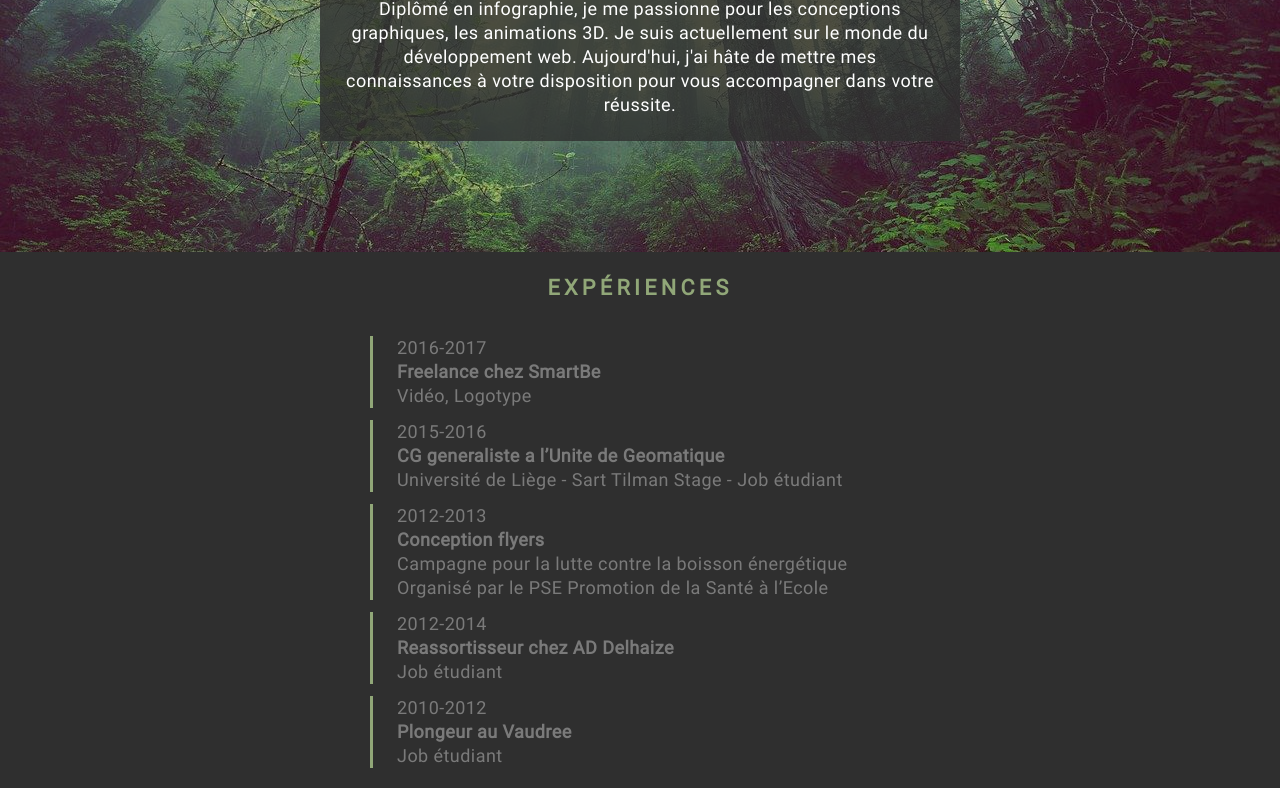
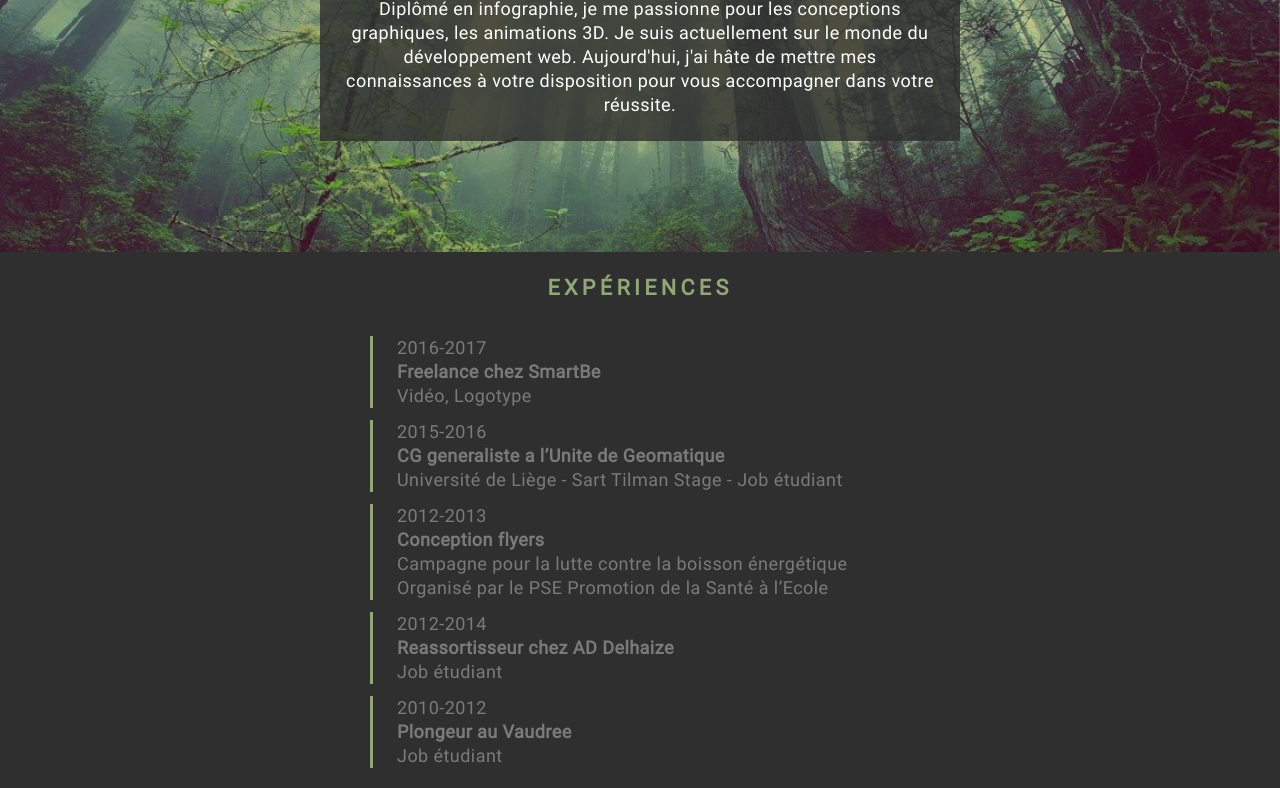
Before and after one commit to Amauryh24/CV, a plain HTML site: page index.html in a window 1280 px wide. Shown: the part 349-1137 px from the top of the page. Drawn offline with Linux system fonts and the light colour scheme.

Commit message:
backgorund settings

```diff
--- a/css/style.css
+++ b/css/style.css
@@ -16,8 +16,9 @@ body {
   letter-spacing: 0.025em;
 }
 header img {
-  width: 100%;
-  object-fit: contain;
+  width: 100vw;
+  height: 100vh;
+  object-fit: cover;
   z-index: -1;
   position: fixed;
 }
```
